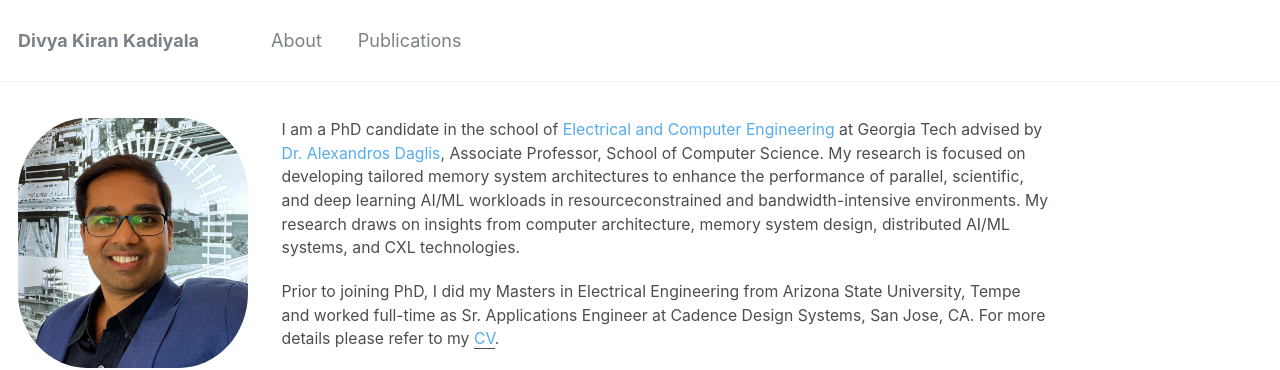
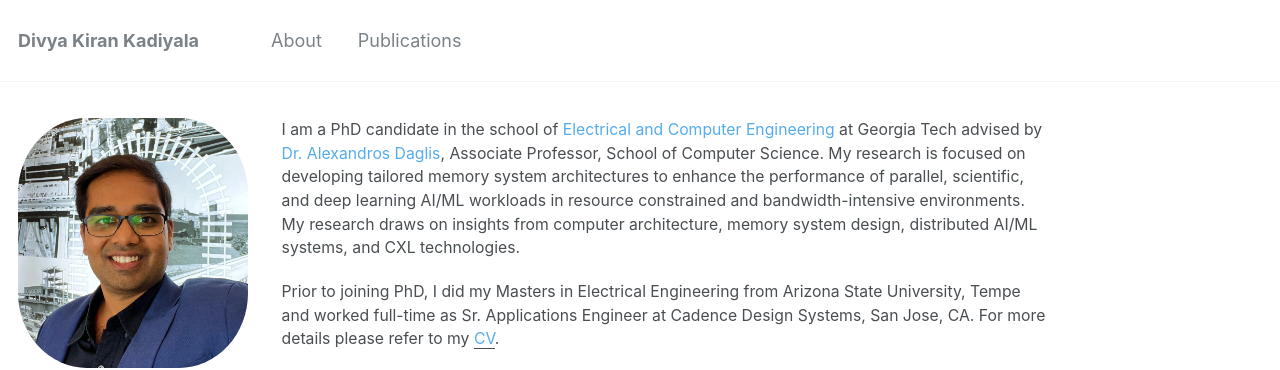
Before and after one commit to dkadiyala3/dkadiyala3.github.io, a Jekyll site: the page built from _pages/about.md, in a window 1280 px wide and 923 px high. Shown: the top 370 px of the window. Built offline with Jekyll 4.4.1, drawn with Linux system fonts in a browser that asks for light colours.

Commit message:
Fixed a typo

```diff
--- a/_pages/about.md
+++ b/_pages/about.md
@@ -7,7 +7,7 @@ redirect_from:
   - /about.html
 ---
 
-I am a PhD candidate in the school of [Electrical and Computer Engineering](https://ece.gatech.edu/) at Georgia Tech advised by [Dr. Alexandros Daglis](https://faculty.cc.gatech.edu/~adaglis3/#students), Associate Professor, School of Computer Science.  My research is focused on developing tailored memory system architectures to enhance the performance of parallel, scientific, and deep learning AI/ML workloads in resourceconstrained and bandwidth-intensive environments. My research draws on insights from computer architecture, memory system design, distributed AI/ML systems, and CXL technologies.
+I am a PhD candidate in the school of [Electrical and Computer Engineering](https://ece.gatech.edu/) at Georgia Tech advised by [Dr. Alexandros Daglis](https://faculty.cc.gatech.edu/~adaglis3/#students), Associate Professor, School of Computer Science.  My research is focused on developing tailored memory system architectures to enhance the performance of parallel, scientific, and deep learning AI/ML workloads in resource constrained and bandwidth-intensive environments. My research draws on insights from computer architecture, memory system design, distributed AI/ML systems, and CXL technologies.
 
 Prior to joining PhD, I did my Masters in Electrical Engineering from Arizona State University, Tempe and worked full-time as Sr. Applications Engineer at Cadence Design Systems, San Jose, CA. For more details please refer to my [<u>CV</u>](files/CV-DivyaKiran_Kadiyala.pdf).
 
```
